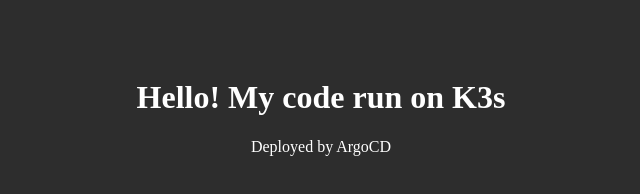
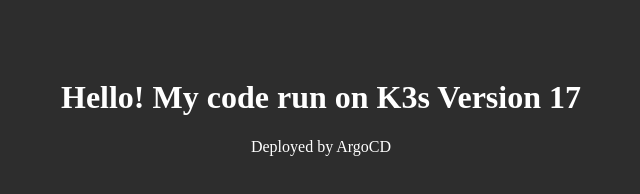
Before and after one commit to sonkt/test-argocd, a plain HTML site: page index.html in a window 1280 px wide. Shown: the whole page, without its empty margins (319-959 px from the left). Drawn offline with Linux system fonts and the light colour scheme.

Commit message:
Update index.html

```diff
--- a/index.html
+++ b/index.html
@@ -4,7 +4,7 @@
     <title>Hello K3s</title>
 </head>
 <body style="background-color: #2d2d2d; color: white; text-align: center; padding-top: 50px;">
-    <h1>Hello! My code run on K3s</h1>
+    <h1>Hello! My code run on K3s Version 17</h1>
     <p>Deployed by ArgoCD</p>
 </body>
 </html>
```
